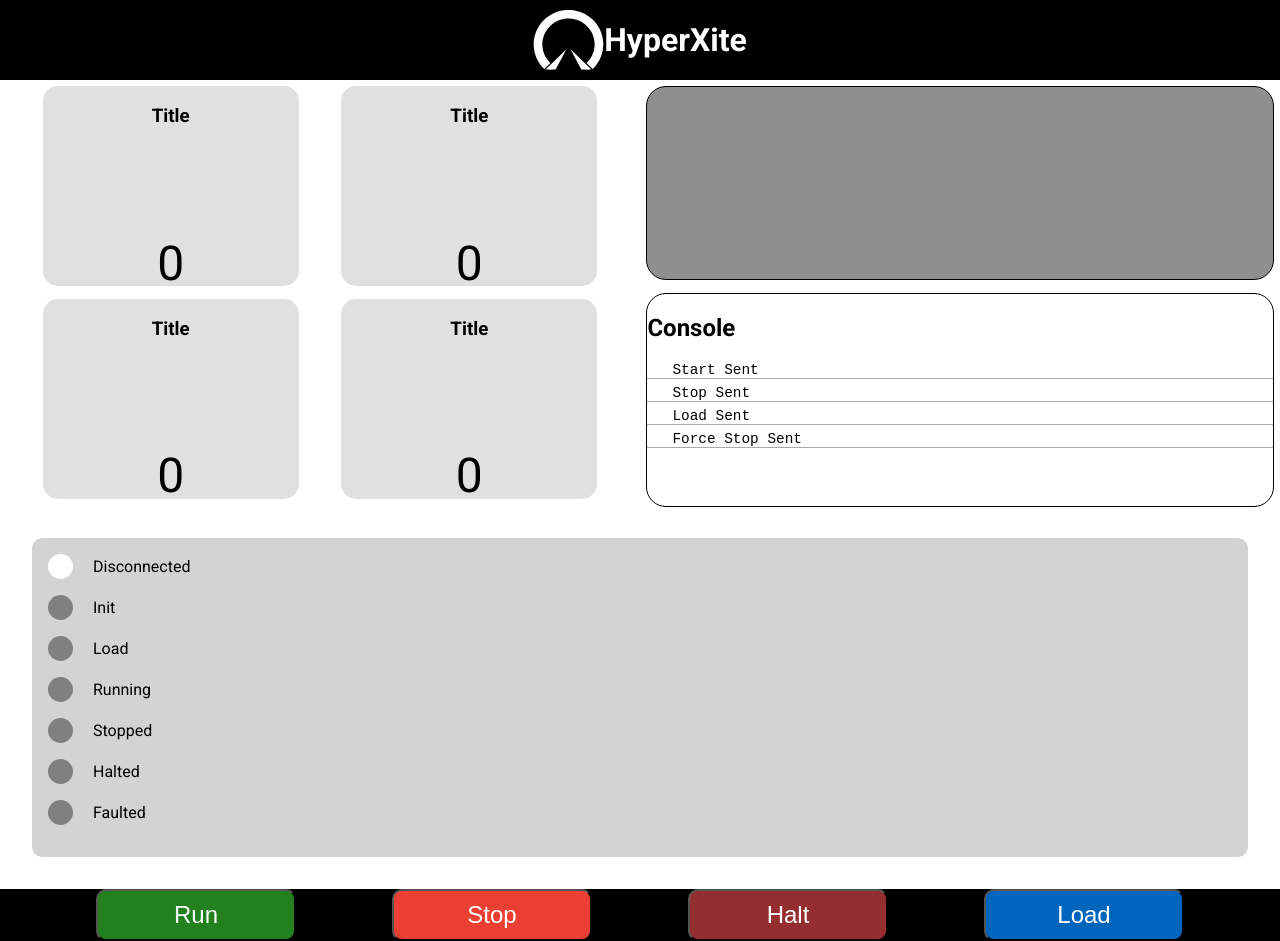
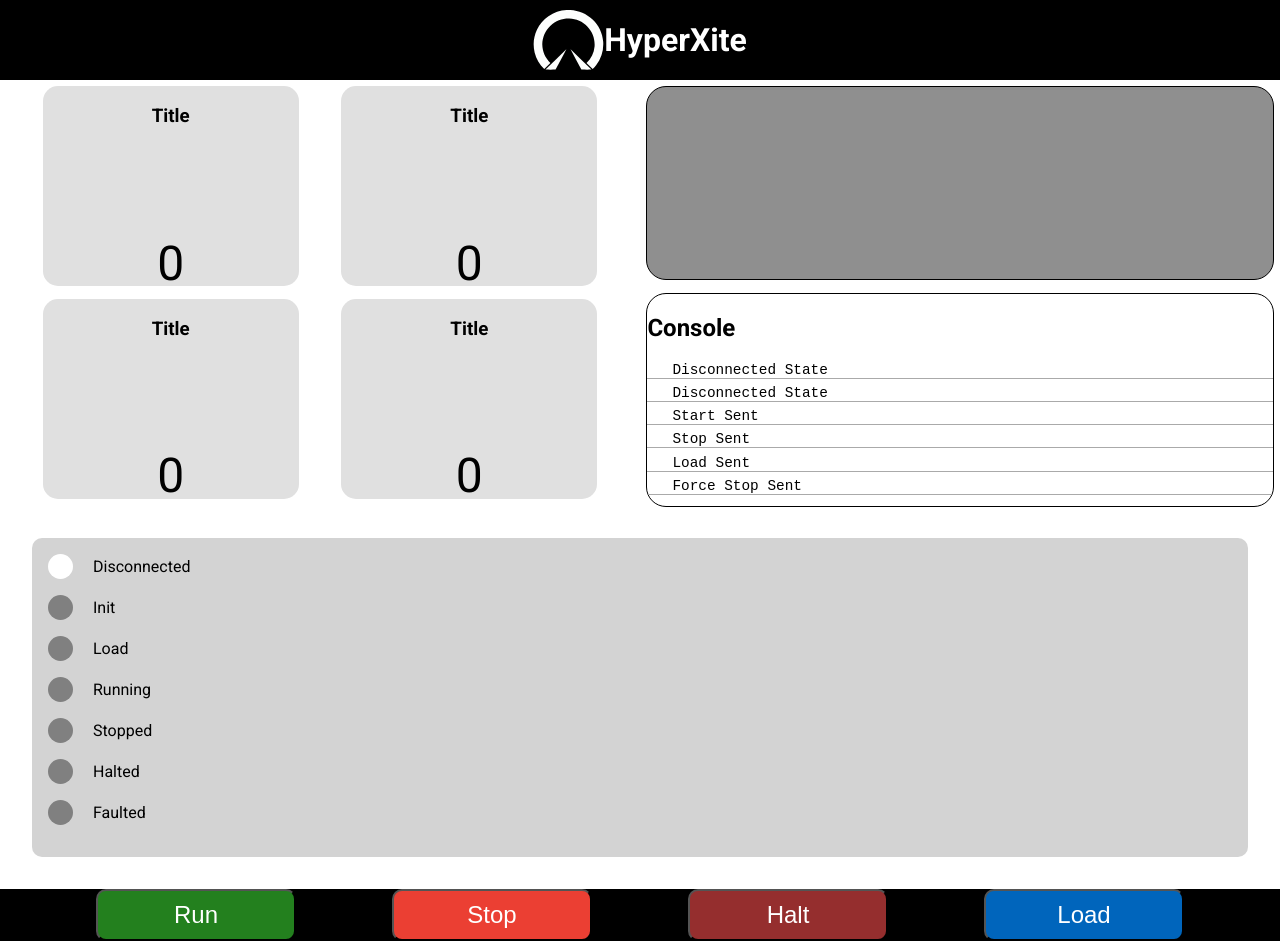
Before and after one commit to UCI-HyperXite/hx9-control-system, a React (Vite) app in the folder control-station/: page / in a window 1280 px wide. Built offline with nearby package versions, Linux system fonts and the light colour scheme; no server answers.

Commit message:
Added state transition messages

```diff
--- a/control-station/src/components/SensorBoxes/Console.tsx
+++ b/control-station/src/components/SensorBoxes/Console.tsx
@@ -1,10 +1,26 @@
+import { useContext, useEffect, useState } from "react";
 import "./SensorData.css";
+import PodContext from "@/services/PodContext";
 
 function Console() {
+	const { podData } = useContext(PodContext);
+	const [stateList, setStateList] = useState<string[]>([]);
+
+	useEffect(() => {
+		if (podData.state) {
+			setStateList((prev) => [...prev, podData.state]);
+		}
+	}, [podData.state]);
+
 	return (
 		<div className="console">
 			<h2>Console</h2>
 			<ul className="console-list">
+				{stateList.map((prop, index) => (
+					<li key={index} className="console-list-item">
+						{prop} State
+					</li>
+				))}
 				<li className="console-list-item">Start Sent</li>
 				<li className="console-list-item">Stop Sent</li>
 				<li className="console-list-item">Load Sent</li>
```
